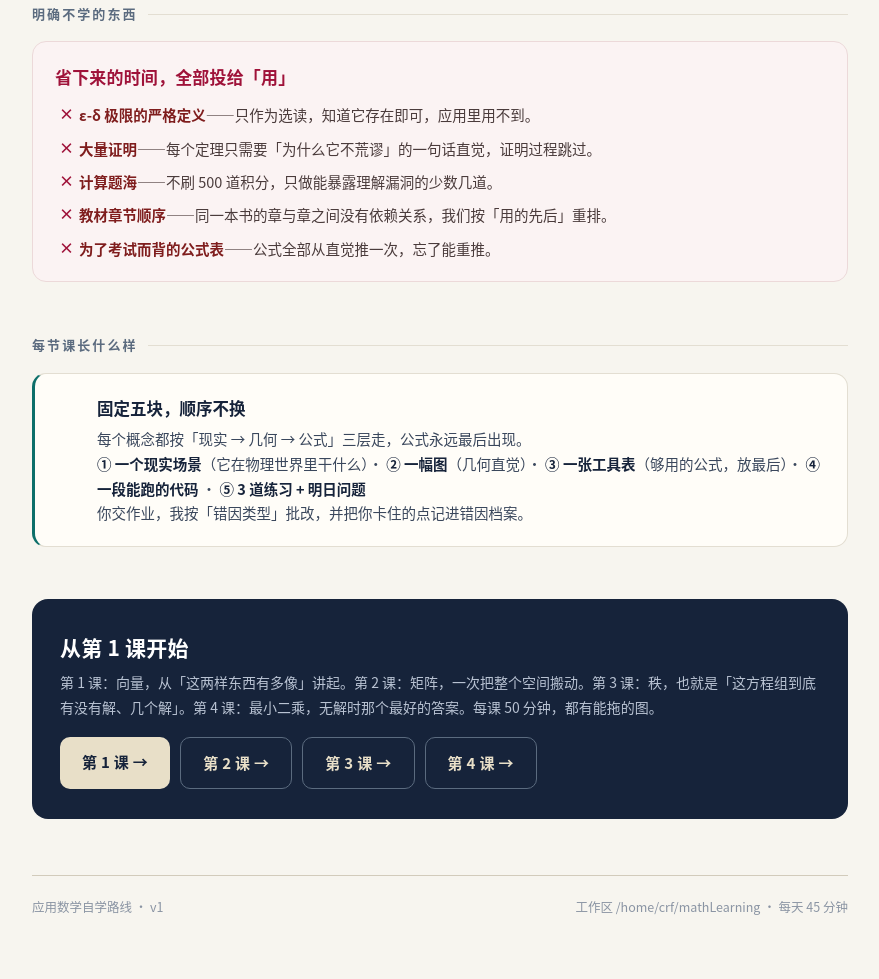
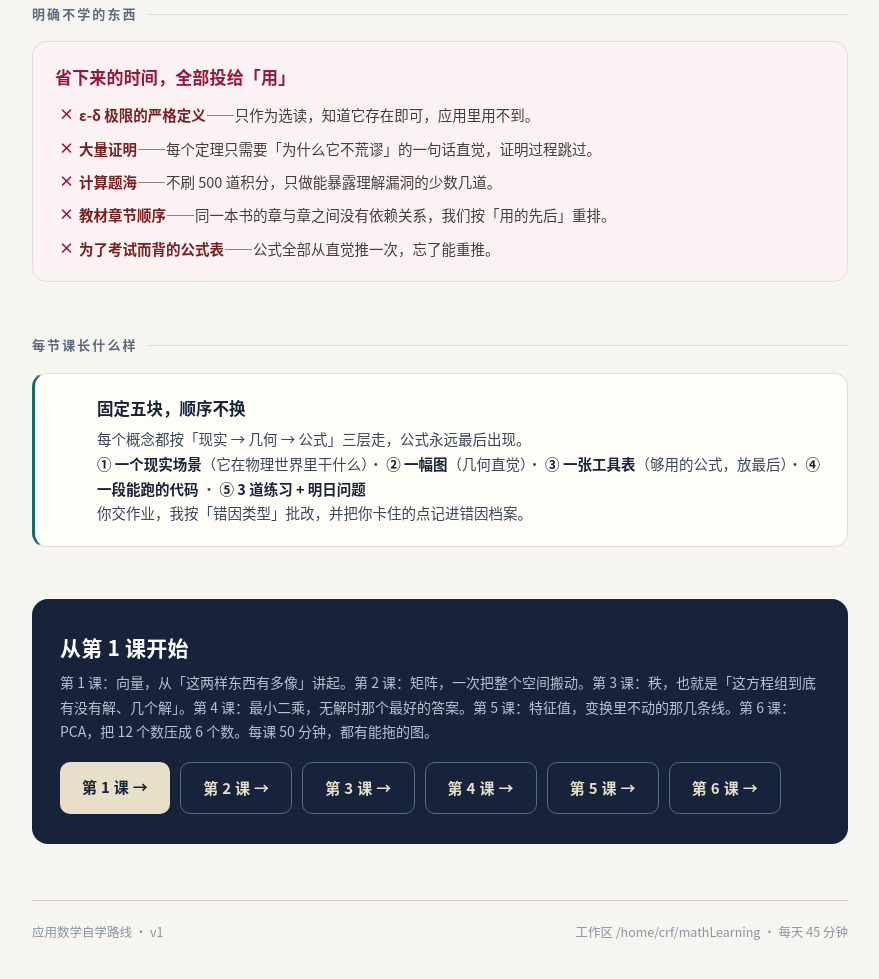
Before and after one commit to Medivhcrf/BaseMath, a plain HTML site: page index.html in a window 1280 px wide. Shown: the part 3797-4776 px from the top of the page, without its empty margins (200-1079 px from the left). Drawn offline with Linux system fonts and the light colour scheme.

Commit message:
首页 CTA 补第 5、6 课入口；第 4 课 pager 指向第 5 课

```diff
--- a/index.html
+++ b/index.html
@@ -356,13 +356,15 @@
   <div class="cta">
     <div>
       <h3>从第 1 课开始</h3>
-      <p>第 1 课：向量，从「这两样东西有多像」讲起。第 2 课：矩阵，一次把整个空间搬动。第 3 课：秩，也就是「这方程组到底有没有解、几个解」。第 4 课：最小二乘，无解时那个最好的答案。每课 50 分钟，都有能拖的图。</p>
+      <p>第 1 课：向量，从「这两样东西有多像」讲起。第 2 课：矩阵，一次把整个空间搬动。第 3 课：秩，也就是「这方程组到底有没有解、几个解」。第 4 课：最小二乘，无解时那个最好的答案。第 5 课：特征值，变换里不动的那几条线。第 6 课：PCA，把 12 个数压成 6 个数。每课 50 分钟，都有能拖的图。</p>
     </div>
     <div class="cta-btns">
       <a class="btn" href="lesson-01.html">第 1 课 →</a>
       <a class="btn ghost" href="lesson-02.html">第 2 课 →</a>
       <a class="btn ghost" href="lesson-03.html">第 3 课 →</a>
       <a class="btn ghost" href="lesson-04.html">第 4 课 →</a>
+      <a class="btn ghost" href="lesson-05.html">第 5 课 →</a>
+      <a class="btn ghost" href="lesson-06.html">第 6 课 →</a>
     </div>
   </div>
 
```
Also changed, not shown: lesson-04.html (+1 -1 lines).
